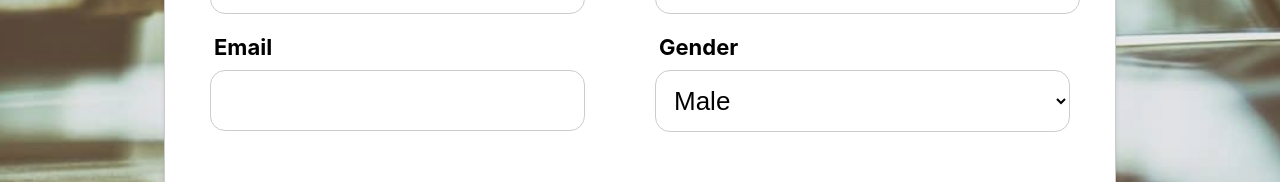
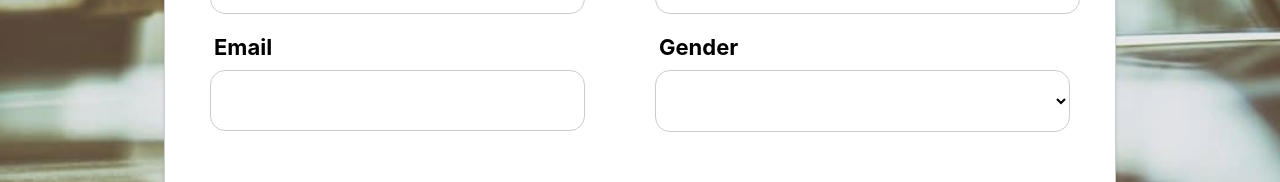
Before and after one commit to vpvvladimirov/taxi-website, a React (Create React App) app: page /signup in a window 1280 px wide. Shown: the part 478-660 px from the top of the page. Built offline with nearby package versions, Linux system fonts and the light colour scheme.

Commit message:
Fully connected db sb and fe

```diff
--- a/src/components/signup/signup.jsx
+++ b/src/components/signup/signup.jsx
@@ -15,28 +15,34 @@ const Signup = () => {
     }
   };
 
-  const handleSubmit = async (event) => {
-    event.preventDefault();
+  let [formData, setFormData] = useState({
+    firstName: '',
+    lastName: '',
+    username: '',
+    email: '',
+    password: '',
+    dateOfBirth: '',
+    gender: ''
+  });
 
-    const form = new FormData(event.target);
-    const data = {};
-    form.forEach((value, key) => {
-      data[key] = value;
+  const handleChange = (e) => {
+    const { name, value } = e.target;
+    setFormData({
+      ...formData,
+      [name]: value
     });
+  };
 
-    const response = await fetch('/api/users/register', {
+  const handleSubmit = async (e) => {
+    e.preventDefault();
+    await fetch('api/users/register', {
       method: 'POST',
       headers: {
         'Content-Type': 'application/json',
       },
-      body: JSON.stringify(data),
+      body: JSON.stringify(formData),
     });
-
-    if (response.ok)
-      alert("User created");
-    else
-      alert("User not created");
-  };
+  }
 
   return (
     <div className='signup-form'>
@@ -46,26 +52,26 @@ const Signup = () => {
           <div className='column'>
             <div className="form-group">
               <label htmlFor="first-name">First Name</label>
-              <input type="text" id="first-name" required />
+              <input type="text" name='firstName' value={formData.firstName} onChange={handleChange} id="first-name" required />
             </div>
             <div className="form-group">
               <label htmlFor="last-name">Last Name</label>
-              <input type="text" id="last-name" required />
+              <input type="text" name='lastName' value={formData.lastName} onChange={handleChange} id="last-name" required />
             </div>
             <div className="form-group">
               <label htmlFor="username">Username</label>
-              <input type="text" id="username" required />
+              <input type="text" name='username' value={formData.username} onChange={handleChange} id="username" required />
             </div>
             <div className="form-group">
               <label htmlFor="email">Email</label>
-              <input type="email" id="email" required />
+              <input type="email" name='email' value={formData.email} onChange={handleChange} id="email" required />
             </div>
           </div>
           <div className='column'>
             <div className="form-group">
               <label htmlFor="password">Password</label>
               <div className='password-group'>
-                <input type={showPassword1 ? "text" : "password"} className="password-field" required />
+                <input type={showPassword1 ? "text" : "password"} name='password' value={formData.password} onChange={handleChange} className="password-field" required />
                 <i className={`password-toggle ${showPassword1 ? 'visible' : 'hidden'}`} onClick={() => togglePasswordVisibility(1)}>
                   <img src={showPassword1 ? hidePasswordIcon : showPasswordIcon} alt="Toggle Password" />
                 </i>
@@ -82,11 +88,12 @@ const Signup = () => {
             </div>
             <div className="form-group">
               <label htmlFor="dob">Date of Birth</label>
-              <input type="date" id="dob" required />
+              <input type="date" name='dateOfBirth' value={formData.dateOfBirth} onChange={handleChange} id="dob" required />
             </div>
             <div className="form-group">
               <label htmlFor="gender">Gender</label>
-              <select id="gender" required>
+              <select name='gender' value={formData.gender} onChange={handleChange} id="gender" required>
+                <option value=""></option>
                 <option value="male">Male</option>
                 <option value="female">Female</option>
                 <option value='attack-helicopter'>Attack Helicopter</option>
```
